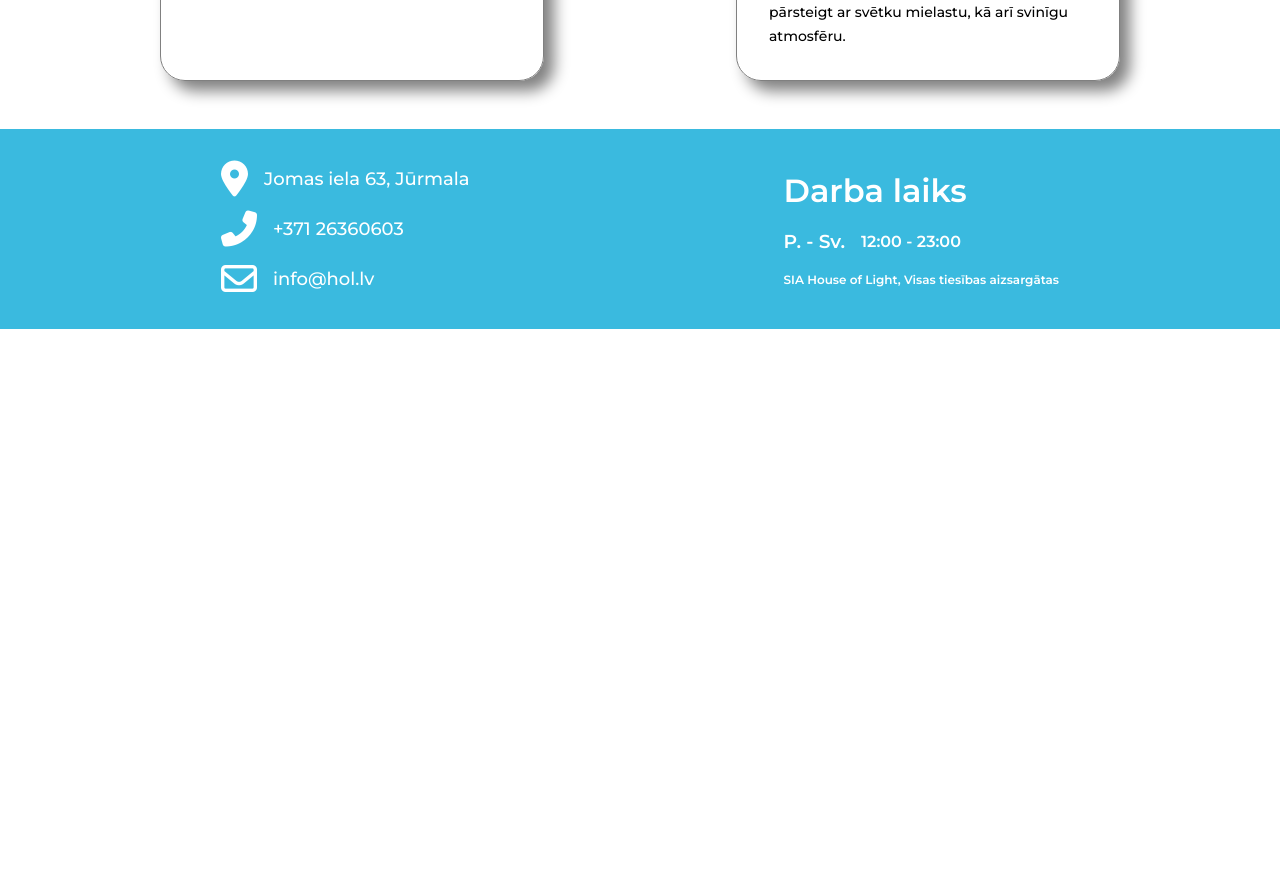
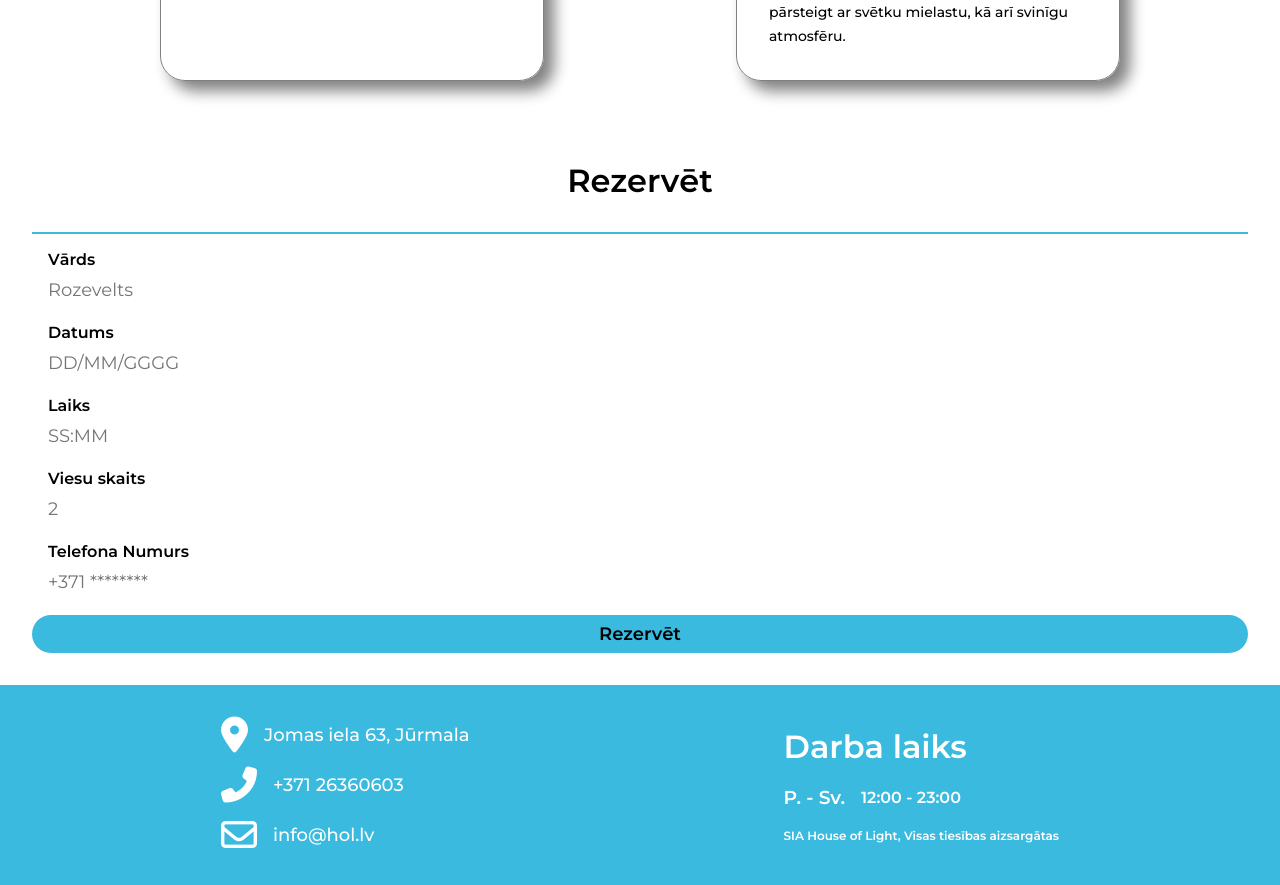
Before and after one commit to Brenzee/HOLWebsite, a React (Create React App) app: page / in a window 1280 px wide. Shown: the part 2660-3545 px from the top of the page. Before the commit the page ends 2989 px from the top, so only its background shows below. Built offline with nearby package versions, Linux system fonts and the light colour scheme.

Commit message:
Reservation implementation

```diff
--- a/src/App.js
+++ b/src/App.js
@@ -5,6 +5,7 @@ import WhiteWave from "./Components/White Wave/WhiteWave";
 import About from "./Components/About/About";
 import Keiterings from "./Components/Keiterings/Keiterings";
 import Footer from "./Components/Footer/Footer";
+import Reservation from "./Components/Reservation/Reservation";
 
 const App = () => {
   return (
@@ -13,6 +14,7 @@ const App = () => {
       <WhiteWave />
       <About />
       <Keiterings />
+      <Reservation />
       <Footer />
     </div>
   );
--- a/src/Components/About/About.js
+++ b/src/Components/About/About.js
@@ -46,6 +46,7 @@ const About = () => {
             href="https://www.facebook.com/houseoflightgrilbars/"
             target="_blank"
             className="facebook_link"
+            rel="noopener noreferrer"
           >
             {" "}
             Facebook
@@ -54,6 +55,7 @@ const About = () => {
           <a
             href="https://www.instagram.com/houseoflightgrilbars/"
             target="_blank"
+            rel="noopener noreferrer"
           >
             {" "}
             Instagram
--- a/src/Components/Footer/Footer.js
+++ b/src/Components/Footer/Footer.js
@@ -6,20 +6,21 @@ const Footer = () => {
     <div className="footer">
       <div className="contact">
         <div className="contact_item">
-          <i class="fas fa-map-marker-alt"></i>
+          <i className="fas fa-map-marker-alt"></i>
           <a
             href="https://www.google.com/maps/dir//House+Of+Light,+Jomas+iela+63,+J%C5%ABrmala,+LV-2015,+Latvija/@56.9741563,23.8050435,17z/data=!4m9!4m8!1m0!1m5!1m1!1s0x46eedd1dd9f152db:0xa1fca9e872bf689d!2m2!1d23.8072322!2d56.9741563!3e0"
             target="_blank"
+            rel="noopener noreferrer"
           >
             Jomas iela 63, Jūrmala
           </a>
         </div>
         <div className="contact_item">
-          <i class="fas fa-phone-alt"></i>
+          <i className="fas fa-phone-alt"></i>
           <div className="phone">+371 26360603</div>
         </div>
         <div className="contact_item">
-          <i class="far fa-envelope"></i>
+          <i className="far fa-envelope"></i>
           <a href="mailto:info@hol.lv">info@hol.lv</a>
         </div>
       </div>
--- a/src/Components/Reservation/Reservation.js
+++ b/src/Components/Reservation/Reservation.js
@@ -1,24 +1,40 @@
-import React from "react";
+import React, { Component } from "react";
+import "./Reservation.css";
 
-const Reservation = () => {
+class Reservation extends Component {
+  submitButton(e) {
+    e.preventDefault();
+    alert("Jūsu rezervācija ir pieņemta!");
+  }
+
+  render() {
     return (
       <div className="reserve" id="reserve">
         <div className="reserve_title">
           <h1>Rezervēt</h1>
         </div>
-      <form action="">
+        <form data-netlify="true">
           <label htmlFor="name">Vārds</label>
-        <input type="text" id="name" placeholder="Rozevelts" />
+          <input type="text" id="name" name="name" placeholder="Rozevelts" />
           <label htmlFor="date">Datums</label>
-        <input type="text" id="date" placeholder="DD/MM/GGGG" />
+          <input type="text" id="date" name="date" placeholder="DD/MM/GGGG" />
           <label htmlFor="time">Laiks</label>
-        <input type="text" id="time" placeholder="SS:MM" />
+          <input type="text" id="time" name="time" placeholder="SS:MM" />
           <label htmlFor="count">Viesu skaits</label>
-        <input type="number" id="count" placeholder="2" />
+          <input type="number" id="count" name="count" placeholder="2" />
           <label htmlFor="phone">Telefona Numurs</label>
-        <input type="text" id="phone" placeholder="+371 ********" />
+          <input
+            type="text"
+            id="phone"
+            name="phone"
+            placeholder="+371 ********"
+          />
+          <button type="submit" onClick={this.submitButton}>
+            Rezervēt
+          </button>
         </form>
-      <button>Rezervēt</button>
       </div>
     );
-};
+  }
+}
+export default Reservation;
```
Lines whose indentation alone changed are shown as unchanged.
